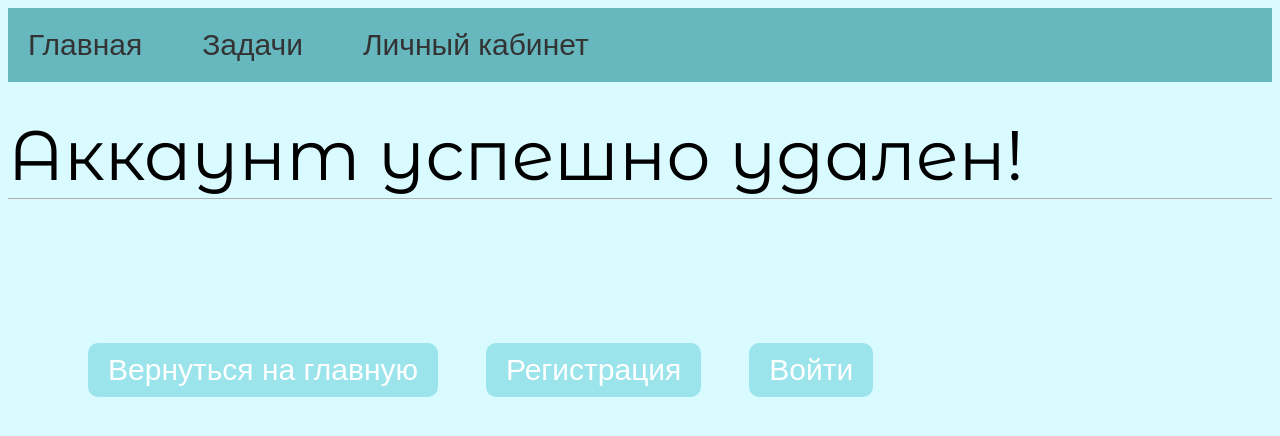
After one commit to MaryKhm656/task-manager, a FastAPI app: template templates/delete-account-success.html in a window 1280 px wide. The commit adds this page. Shown: the top 436 px of the page. Run offline with FastAPI, Linux system fonts and the light colour scheme; the template is opened without the code that fills it, so the values that code supplies are empty; parts of the project's set-up code (start-up, migrations or seed data) failed here and were passed over.

Commit message:
Added account deletion

```diff
--- a/static/style.css
+++ b/static/style.css
@@ -304,3 +304,19 @@ a {
     margin-top: 5rem;
     margin-left: 5rem;
 }
+
+.delete-account-container {
+    display: flex;
+    flex-direction: column;
+}
+
+.delete-account-container > h1 {
+    border-bottom: 1px solid #aeaeae;
+}
+
+.delete-account-form {
+    display: flex;
+    margin-top: 9rem;
+    margin-left: 5rem;
+    gap: 3rem;
+}
--- a/templates/dashboard.html
+++ b/templates/dashboard.html
@@ -8,6 +8,9 @@
 <div class="dashboard-buttons">
     <h1>Личный кабинет</h1>
     <p>Приветствуем, {{ user_name }}!</p>
+    {% if error %}
+    <p style="color: red">{{ error }}</p>
+    {% endif %}
     <form action="/create-task" method="get">
         <button type="submit">Создать задачу</button>
     </form>
@@ -20,7 +23,7 @@
         <button type="submit">Редактировать категории</button>
     </form>
     {% endif %}
-    <form action="/delete-account" method="post" onsubmit="return confirm('Точно удалить аккаунт?');">
+    <form action="/dashboard" method="post" onsubmit="return confirm('Точно удалить аккаунт?');">
 
         <button class="delete-user-btn" type="submit">Удалить аккаунт</button>
     </form>
--- /dev/null
+++ b/templates/delete-account-success.html
@@ -0,0 +1,22 @@
+{% extends 'base.html' %}
+
+{% block title %}Удаление аккаунта{% endblock %}
+
+{% block content %}
+<div class="delete-account-container">
+  <h1>Аккаунт успешно удален!</h1>
+  <div class="delete-account-form">
+    <form action="/" method="get">
+      <button type="submit">Вернуться на главную</button>
+    </form>
+
+    <form action="/register" method="get">
+      <button type="submit">Регистрация</button>
+    </form>
+
+    <form action="/login" method="get">
+      <button type="submit">Войти</button>
+    </form>
+  </div>
+</div>
+{% endblock %}
```
Also changed, not shown: app/api/template_routes.py (+21 -0 lines).
